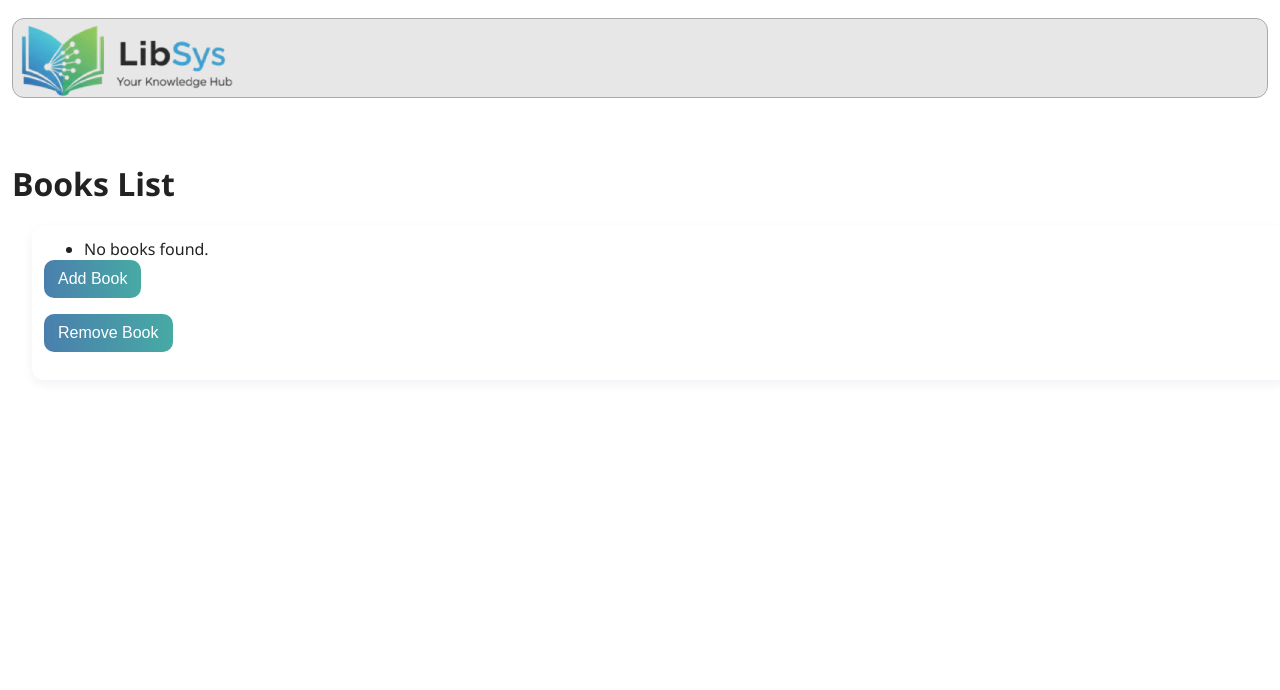
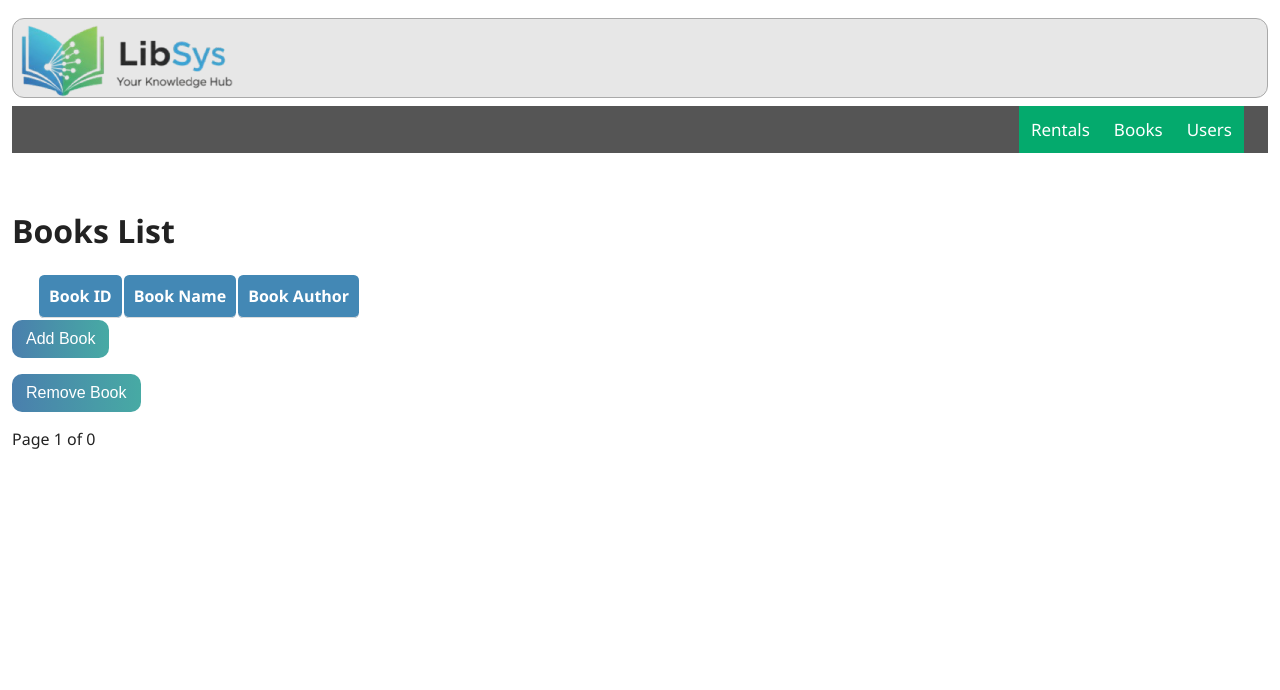
Before and after one commit to YeronF/LibSys, a Flask app: page /librarian/books in a window 1280 px wide. Shown: the top 690 px of the page. Before the commit the page ends 352 px from the top, so only its background shows below. Run offline with Flask 3, Linux system fonts and the light colour scheme; lists and menus that the app fills with data are empty.

Commit message:
[fix] - enhance librarian dashboard and user management features; add pagination

```diff
--- a/app.py
+++ b/app.py
@@ -15,7 +15,7 @@ def librarian():
         password = request.form.get('password')
         user = User.get(user_id)
         if user and user.get('password') == password and user.get('role') == 'Teacher':
-            return render_template("librarian/dashboard.html", name=user.get('name'))
+            return render_template("librarian/dashboard.html", name=user.get('name'), role=user.get('role'))
         return f"Invalid credentials"
     else:
         return render_template("librarian/login.html")
@@ -59,12 +59,16 @@ def paginate_items(items, page, per_page):
 @app.route('/user/book', methods=["GET"])
 def user_book():
     books = Book.all()
+
     return render_template("student/book.html", books=books)
 
 @app.route('/librarian/books', methods=["GET"])
 def librarian_books():
     books = Book.all()
-    return render_template("librarian/books.html", books=books)
+    per_page = 10
+    page = int(request.args.get('page', 1))
+    books, total_pages = paginate_items(books, page, per_page)
+    return render_template("librarian/books.html", books=books, page=page, total_pages=total_pages)
 
 @app.route('/librarian/books/addpopup', methods=["GET", "POST"])
 def librarian_add_book():
@@ -78,7 +82,11 @@ def librarian_add_book():
             'author': author
         })
 
-        return render_template("librarian/books.html", books=Book.all())
+        books = Book.all()
+        per_page = 10
+        page = int(request.args.get('page', 1))
+        books, total_pages = paginate_items(books, page, per_page)
+        return render_template("librarian/books.html", books=books, page=page, total_pages=total_pages)
     else:
         return render_template("librarian/addpopup.html")
 
@@ -89,7 +97,11 @@ def librarian_remove_book():
         book = Book.get(book_id)
         if book:
             Book.remove(book)
-            return render_template("librarian/books.html", books=Book.all())
+            books = Book.all()
+            per_page = 10
+            page = int(request.args.get('page', 1))
+            books, total_pages = paginate_items(books, page, per_page)
+            return render_template("librarian/books.html", books=books, page=page, total_pages=total_pages)
         return f"Book with ID {book_id} not found."
     else:
         return render_template("librarian/removepopup.html")
@@ -151,7 +163,7 @@ def librarian_add_user():
         })
 
         users = User.all()
-        per_page = 10
+        per_page = 2
         page = int(request.args.get('page', 1))
         users, total_pages = paginate_items(users, page, per_page)
         return render_template("librarian/users.html", users=users, page=page, total_pages=total_pages)
@@ -172,7 +184,8 @@ def librarian_remove_user():
             return render_template("librarian/users.html", users=users, page=page, total_pages=total_pages)
         return f"User with ID {user_id} not found."
     else:
-        return render_template("librarian/removeuser.html")
+        users = User.all()
+        return render_template("librarian/removeuser.html", users=users)
 
 
 app.run(debug=True, host='0.0.0.0')
--- a/static/css/style.css
+++ b/static/css/style.css
@@ -540,7 +540,7 @@ header {
 }
 
 .pagination a.active {
-    background-color: var(--primary-blue);
+    background-color: linear-gradient(180edg, #4A7FAD, #47AAA4, #75D752);
     color: #fff;
 }
 
@@ -549,3 +549,94 @@ header {
     margin: 0 4px;
     border-radius: 8px;
 }
+
+td {
+    padding: 16px;
+    text-align: center;
+    border-radius: 5.2px;
+}
+
+table {
+    margin-left: 25px;
+    border-radius: 5.2px;
+}
+
+tr:nth-child(even) {
+    background-color: var(--accent-teal);
+    color: #fff;
+    border: 1px solid #4A7FAD;
+}
+
+tr:nth-child(odd) {
+    background-color: var(--primary-blue);
+    color: #fff;
+    border: 1px solid #47AAA4;
+}
+
+tr:hover:nth-child(even) {
+    background-color: #52e7dd;
+    color: #000
+}
+
+tr:hover:nth-child(odd) {
+    background-color: #56a4e7;
+    color: #000;
+}
+
+th {
+    background-color: #00e1ff18;
+    color: rgb(255, 255, 255);
+    padding: 10px;
+    text-align: left;
+    border-bottom: 1px solid #ddd;
+    border-radius: 5.2px;
+}
+
+th:hover {
+    color: #000;
+}
+
+
+/* Style the navigation bar */
+
+.navbar {
+    width: 100%;
+    background-color: #555;
+    overflow: auto;
+}
+
+
+/* Navbar links */
+
+.navbar a {
+    float: right;
+    text-align: center;
+    padding: 12px;
+    color: white;
+    text-decoration: none;
+    font-size: 17px;
+}
+
+
+/* Navbar links on mouse-over */
+
+.navbar a:hover {
+    background-color: #000;
+}
+
+
+/* Current/active navbar link */
+
+.active {
+    background-color: #04AA6D;
+}
+
+
+/* Add responsiveness - will automatically display the navbar vertically instead of horizontally on screens less than 500 pixels */
+
+@media screen and (max-width: 500px) {
+    .navbar a {
+        float: none;
+        display: block;
+    }
+}
--- a/templates/dashbase.html
+++ b/templates/dashbase.html
@@ -12,6 +12,14 @@
         <div class="ddiv">
             <img src="{{ url_for('static', filename='images/logo.png') }}" alt="LibSys Logo" class="logo-img">
         </div>
+        <div class="navbar">
+            {% if role == Teacher%}
+            <a href=></a>
+            <a class="active" href="{{ url_for('librarian_users') }}"><i class="fa fa-fw fa-home"></i> Users</a>
+            <a class="active" href="{{ url_for('librarian_books') }}"><i class="fa fa-fw fa-home"></i> Books</a>
+            <a class="active" href="{{ url_for('librarian_rentals') }}"><i class="fa fa-fw fa-home"></i> Rentals</a> {% endif %}
+
+        </div>
     </header>
     <main>
         {% block content %}{% endblock %}
--- a/templates/librarian/books.html
+++ b/templates/librarian/books.html
@@ -2,23 +2,41 @@
     {% extends "dashbase.html" %} {% block content %}
     <h1>Books List</h1>
 
-    <div class="book_list">
-        <ul style="margin: 0 auto; text-align: left;">
+    <table>
+        <thead>
+            <tr>
+                <th> Book ID </th>
+                <th> Book Name </th>
+                <th> Book Author </th>
+            </tr>
+        </thead>
+        <tbody>
             {% for book in books %}
-            <div class="ddiv">
-                <li>{{ book.book_name }} by {{ book.author }} ({{ book.book_id }})</li>
-            </div>
-            {% else %}
-            <li>No books found.</li>
+            <tr>
+                <td> {{ book.book_id }} </td>
+                <td> {{ book.book_name }} </td>
+                <td> {{ book.author }} </td>
+            </tr>
             {% endfor %}
-        </ul>
+        </tbody>
 
-        <form action="/librarian/books/addpopup" method="get">
-            <button type="submit">Add Book</button>
-        </form>
 
-        <form action="/librarian/books/removepopup" method="get">
-            <button type="submit">Remove Book</button>
-        </form>
-        {% endblock %}
+    </table>
+
+    <form action="/librarian/books/addpopup" method="get">
+        <button type="submit" calss="right-column">Add Book</button>
+    </form>
+
+    <form action="/librarian/books/removepopup" method="get">
+        <button type="submit" calss="right-column">Remove Book</button>
+    </form>
+
+    <div class="pagination">
+        {% if page > 1 %}
+        <a href="{{ url_for('librarian_books', page=page-1) }}">&laquo; Previous</a> {% endif %}
+        <span>Page {{ page }} of {{ total_pages }}</span> {% if page
+        < total_pages %} <a href="{{ url_for('librarian_books', page=page+1) }}">Next &raquo;</a>
+            {% endif %}
+    </div>
+    {% endblock %}
 </body>
```
Also changed, not shown: templates/librarian/removeuser.html (+6 -1 lines), templates/librarian/users.html (+18 -14 lines).
